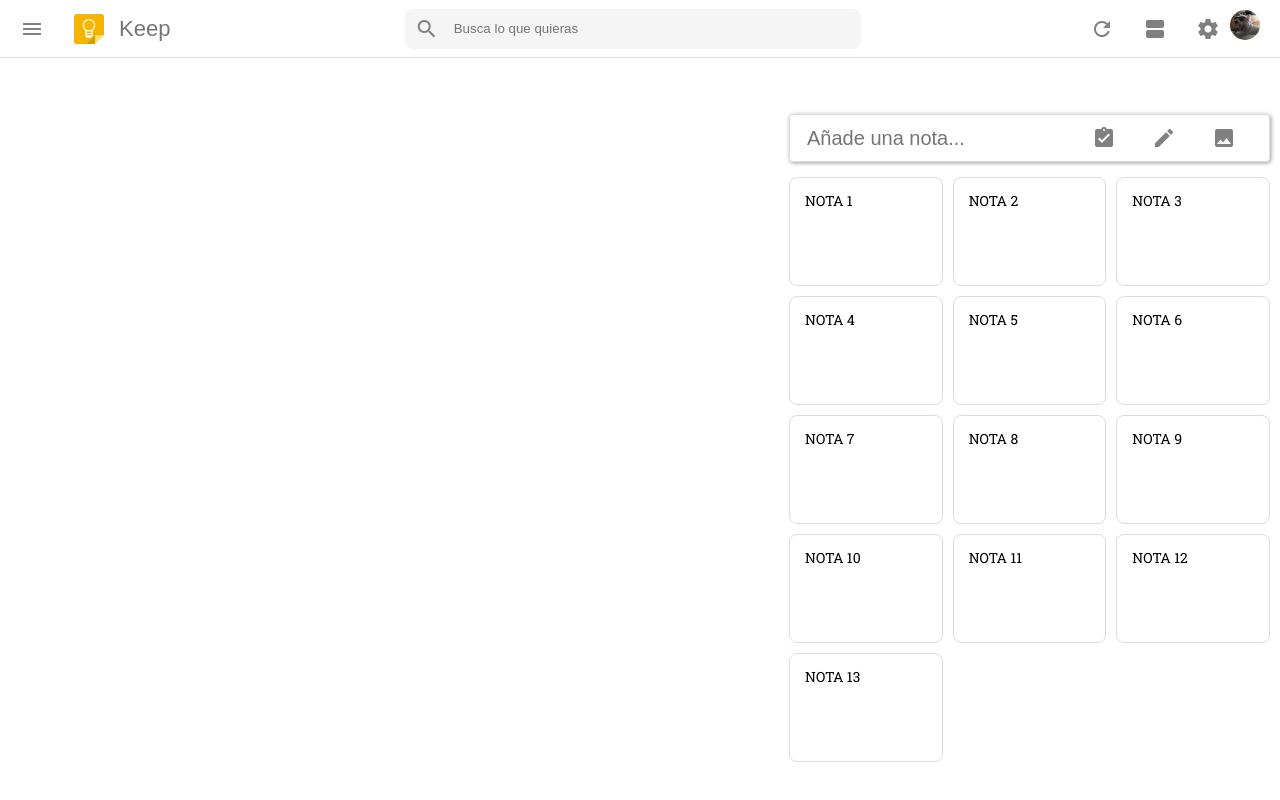
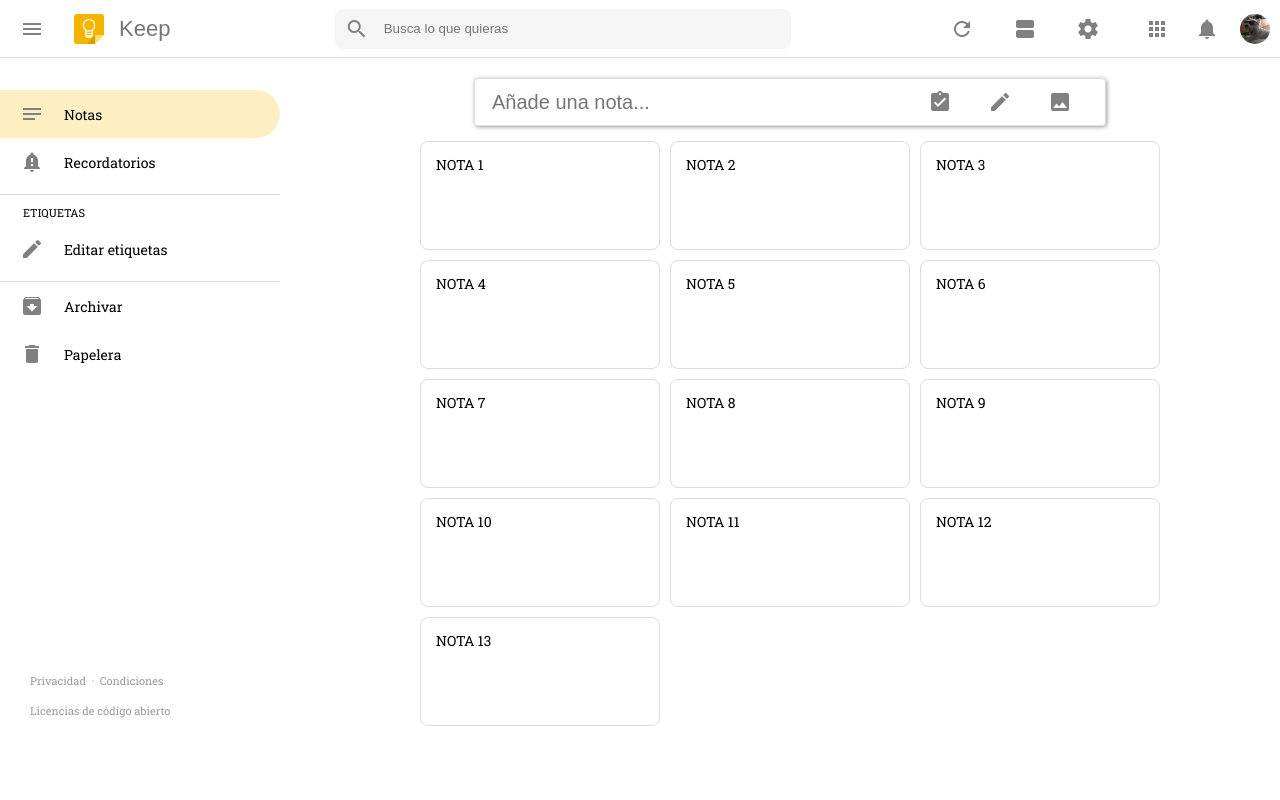
Before and after one commit to bri06/mirror-of-google-keep, a plain HTML site: page index.html in a window 1280 px wide. Drawn offline with Linux system fonts and the light colour scheme.

Commit message:
Añadidas las media queries para desktop en diferentes tamaños

```diff
--- a/styles/media-queries.css
+++ b/styles/media-queries.css
@@ -1,7 +1,11 @@
 @media (min-width: 630px) {
   .notes {
     display: grid;
-    grid-template-columns: repeat(2, 1fr);
+    grid-template-columns: repeat(2, 240px);
+  }
+
+  .addNota {
+    width: var(--width-addNota-twoColumns);
   }
 
   .menuLeft > img {
@@ -39,25 +43,140 @@
 
 @media (min-width: 920px) {
   .notes {
-    grid-template-columns: repeat(3, 1fr);
+    grid-template-columns: repeat(3, 240px);
   }
 
   .search {
     padding-right: 180px;
   }
+
+  .addNota {
+    width: var(--width-addNota-max);
+    margin: 0 auto;
+  }
 }
 
-@media (min-width: 1028px) {
+@media (min-width: 1035px) {
   .grid-container {
     display: grid;
-    grid-gap: 56px;
+    grid-template-columns: 280px 1fr;
     grid-template-areas:
       "header header"
-      "aside main"
+      "aside main";
   }
 
-  .grid-aside {
+  main {
+    /* overflow-y: scroll; */
+  }
+
+  .latestIconsHeader i {
+    display: inline;
+  }
+
+  .latestIconsHeader {
+    display: flex;
+    justify-content: space-between;
+    align-items: center;
+    width: 130px;
+    padding: 10px 10px;
+  }
+
+  .menuRight {
+    width: 150px;
+    padding-right: 30px;
+  }
+
+  .addNota {
+    width: var(--width-addNota-twoColumns);
+  }
+
+  .notes {
+    display: grid;
+    grid-template-columns: repeat(2, 240px);
+  }
+
+  aside {
     grid-area: aside;
-    display: block;
+    /* position: fixed; */
+    /* width: auto; */
+    display: flex;
+    flex-direction: column;
+    justify-content: space-between;
+    margin-top: 12px;
+  }
+
+  aside ul li {
+    display: flex;
+    align-items: center;
+    cursor: pointer;
+    padding: 12px 5px 12px 20px;
+    font-family: var(--principal-font);
+    font-size: var(--principal-font-size);
+    border-radius: 0 50px 50px 0;
+  }
+
+  aside ul:nth-child(-n+2) {
+    border-bottom: 1px solid #dadce0;
+    padding-bottom: 8px;
+  }
+
+  aside ul span {
+    font-family: var(--principal-font);
+    font-size: .6875rem;
+    padding-left: 23px;
+  }
+
+  aside ul i {
+    padding-right: 20px;
+  }
+
+  .focus {
+    background-color: #feefc3;
+    cursor: pointer;
+  }
+
+  aside ul:first-child li:last-child:hover, ul:nth-child(n+2) li:hover {
+    background-color: #f4f5f8;
+  }
+
+  .footerAside {
+    padding: 0 30px;
+    line-height: 30px;
+  }
+
+  .footerAside a:hover {
+    color: black;
+  }
+
+  .footerAside, .footerAside a {
+    text-decoration: none;
+    color: #9c9c9c;
+    font-family: var(--principal-font);
+    font-size: .6875rem;
   }
 }
+
+@media (min-width: 1200px) {
+  .notes {
+    display: grid;
+    grid-template-columns: repeat(3, 240px);
+  }
+
+  .addNota {
+    width: var(--width-addNota-max);
+  }
+}
+
+@media (min-width: 1370px) {
+  .notes {
+    display: grid;
+    grid-template-columns: repeat(4, 240px);
+  }
+}
+
+@media (min-width: 1840px) {
+  .notes {
+    display: grid;
+    grid-template-columns: repeat(5, 240px);
+  }
+}
```
